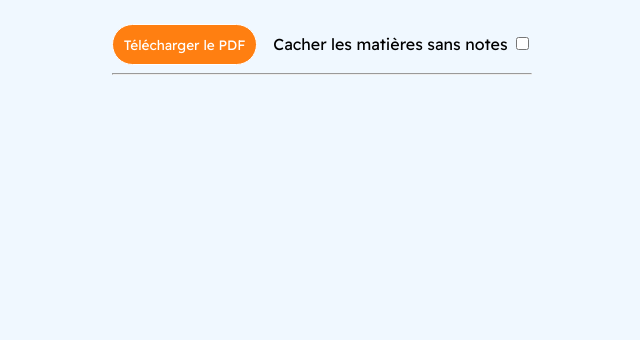
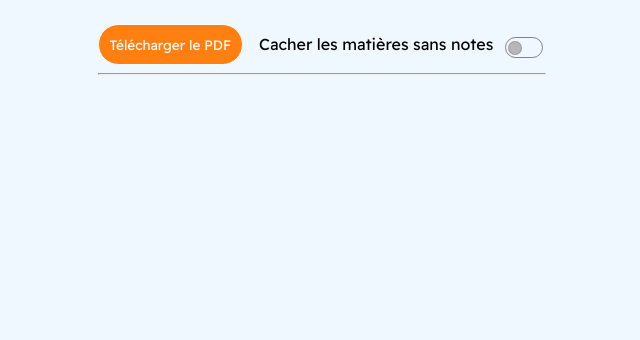
Before and after one commit to itskatt/Extracursus, a Flask app: template templates/pretty_grades.html in a window 1280 px wide. Shown: the part 80-420 px from the top of the page, without its empty margins (318-958 px from the left). Run offline with Flask 2, Linux system fonts and the light colour scheme; the template is opened without the code that fills it, so the values that code supplies are empty.

Commit message:
pretty grades toggle

```diff
--- a/static/css/grades.css
+++ b/static/css/grades.css
@@ -25,6 +25,65 @@ main {
 
     flex-wrap: wrap;
     gap: 1em;
+}
+
+/* toggle switch */
+.top-container > div {
+    display: flex;
+    align-content: center;
+    gap: 0.5em;
+}
+
+.top-container input {
+    appearance: none;
+    position: relative;
+
+    height: 21px;
+    width: 38px;
+
+    border-radius: 999px;
+    border: 1px solid rgba(58, 58, 58, 0.612);
+
+    background-color: transparent;
+
+    transition-property: background-color, border, box-shadow;
+    transition: 500ms ease;
+}
+
+.top-container input:hover {
+    border: 1px solid rgba(255, 128, 17, 0.612);
+}
+
+.top-container input:focus {
+    box-shadow: 0 0 0 2px rgba(255, 128, 17, 0.3);
+}
+
+.top-container input:checked {
+    background-color: var(--accent);
+}
+
+.top-container input::before {
+    --size: 0.9em;
+
+    content: "";
+    position: absolute;
+    top: 3px;
+    left: 2px;
+
+    width: var(--size);
+    height: var(--size);
+    border-radius: var(--size);
+    border: 1px solid rgba(141, 135, 135, 0.58);
+
+    background-color: rgba(141, 135, 135, 0.58);
+
+    transition-property: background-color, transform;
+    transition: 500ms cubic-bezier(0.075, 0.82, 0.165, 1);
+}
+
+.top-container input:checked::before {
+    background-color: white;
+    transform: translateX(17px);
 }
 
 /* main content wrapper */
```
